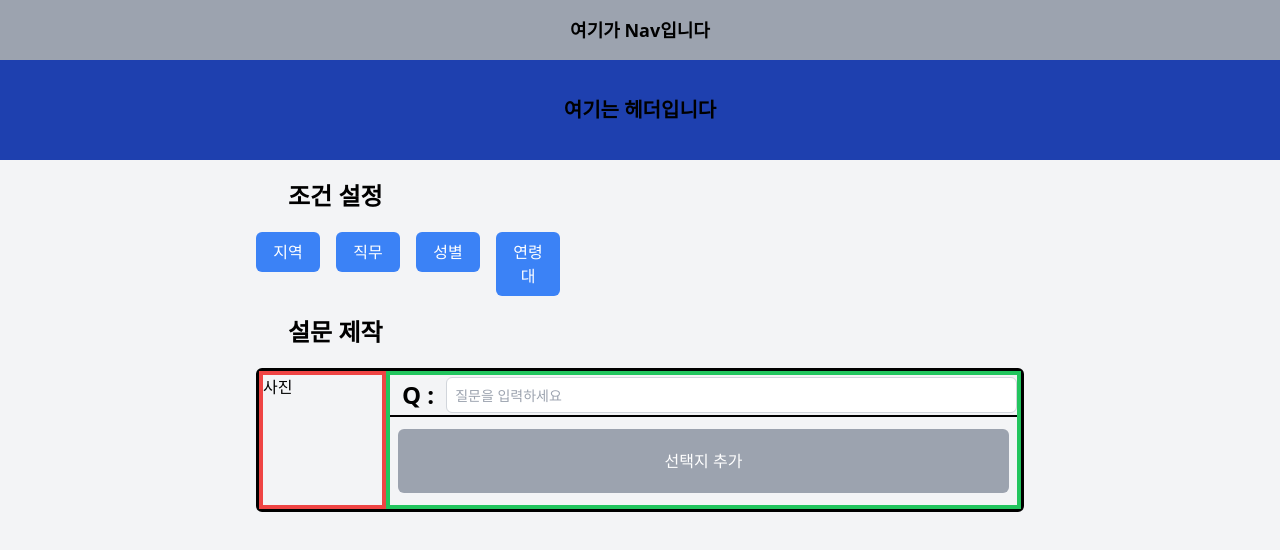
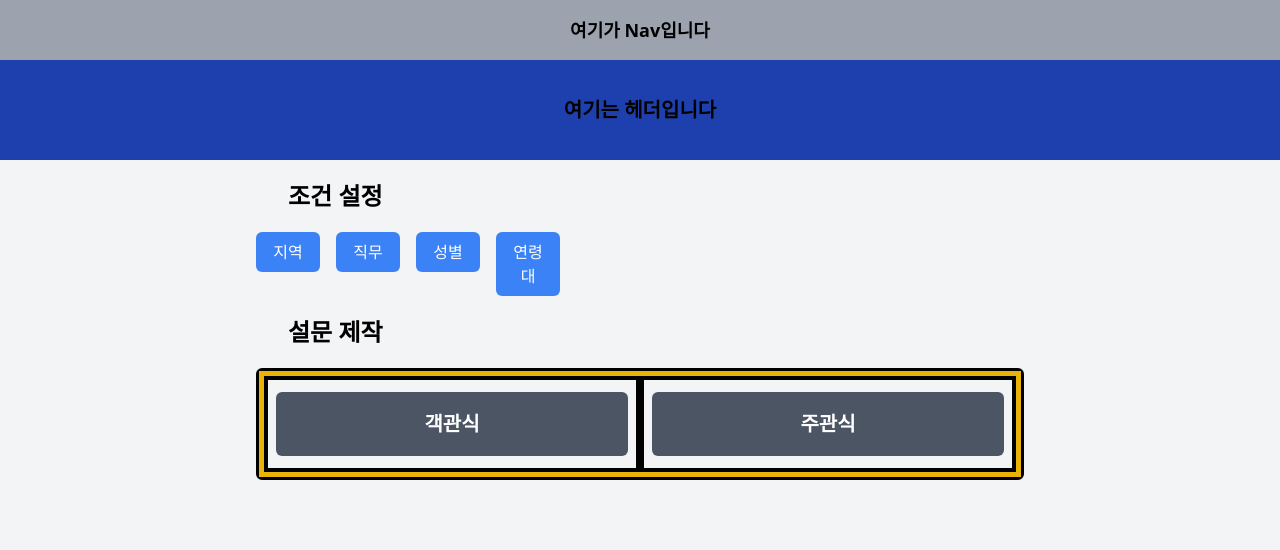
Before and after one commit to EN-NotBlank/SurveyFarm-Front, a React (Vite) app: page / in a window 1280 px wide. Shown: the top 550 px of the page. Built offline with nearby package versions, Linux system fonts and the light colour scheme; the HTML template or start-up script is replaced by a standard one.

Commit message:
add: newquestion button

```diff
--- a/src/App.tsx
+++ b/src/App.tsx
@@ -1,9 +1,25 @@
+import { useState } from "react";
+import Question from "./components/Question";
+import NewButton from "./buttons/NewButton";
 import Nav from "./components/Nav";
-import Header from "./components/Header";
+import Header from "./components/Header"
 import DropDown from "./components/Dropdown";
-import Question from "./components/Question";
 
 const App = () => {
+
+  const [questions, updateQuestions] = useState<JSX.Element[]>([]);
+
+  const addQuestions = () => {
+    if (questions.length < 10) {
+      // 새로운 Option 컴포넌트 생성
+      const newQuestion = (
+        <Question />
+      );
+
+      updateQuestions((prevQuestions) => [...prevQuestions, newQuestion]); // 새로운 옵션 추가
+    }
+  }
+
   return (
     <div className="min-h-screen bg-gray-100">
       <Nav />
@@ -13,10 +29,26 @@ const App = () => {
           <h1 className="text-2xl font-bold mx-8 my-5">조건 설정</h1>
           <DropDown />
         </div>
+
         <div>
           <h1 className="text-2xl font-bold mx-8 my-5">설문 제작</h1>
         </div>
-        <Question />
+
+        <div className="border-[3px] border-black my-4 rounded-md" style={{ height: `4 + ${Question.length}rem` }}> {/* 높이 설정 */}
+
+          <div>
+            {questions.map((question) => (
+              <div key={question.key} className="border-b border-gray-300 py-2">
+                {question}
+              </div>
+            ))}
+          </div>
+
+          <div className="flex justify-between border-[5px] border-yellow-500">
+            <NewButton name='객관식' onClick={addQuestions} />
+            <NewButton name='주관식' onClick={addQuestions} />
+          </div>
+        </div>
       </main>
     </div>
   );
--- /dev/null
+++ b/src/buttons/NewButton.tsx
@@ -0,0 +1,21 @@
+interface NewButtonProp {
+    name: string;
+    onClick: () => void;
+}
+
+const NewButton: React.FC<NewButtonProp> = ({ name, onClick }) => {
+    return (
+        // 부모의 반절만 차지
+        // 버튼은 w-full로 최대한의 너비 차지
+        <div className="flex-1 px-2 py-3 border-[4px] border-black">
+            <button
+                className="w-full px-3 h-[8vh] bg-gray-600 text-white py-2 rounded-md text-xl font-bold"
+                onClick={onClick}
+            >
+                {name}
+            </button>
+        </div>
+    );
+};
+
+export default NewButton;
--- a/src/components/QuestionHeader.tsx
+++ b/src/components/QuestionHeader.tsx
@@ -1,5 +1,6 @@
 const QuestionHeader = () => {
     return (
+        // flex-grow로 남은 크기 전부 차지
         <div className="flex w-full border-b-2 border-black">
             <h1 className="text-2xl font-extrabold mx-3 my-1">Q :</h1>
             <input
```
